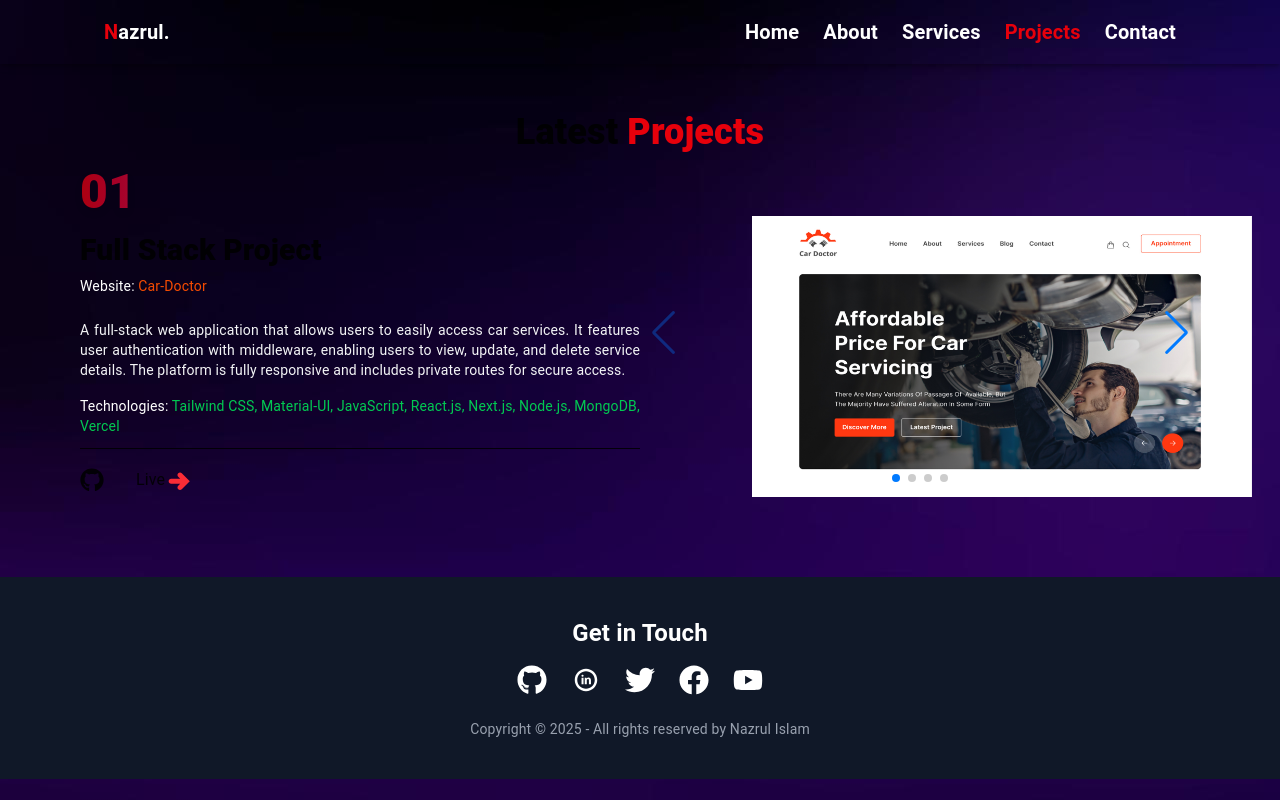
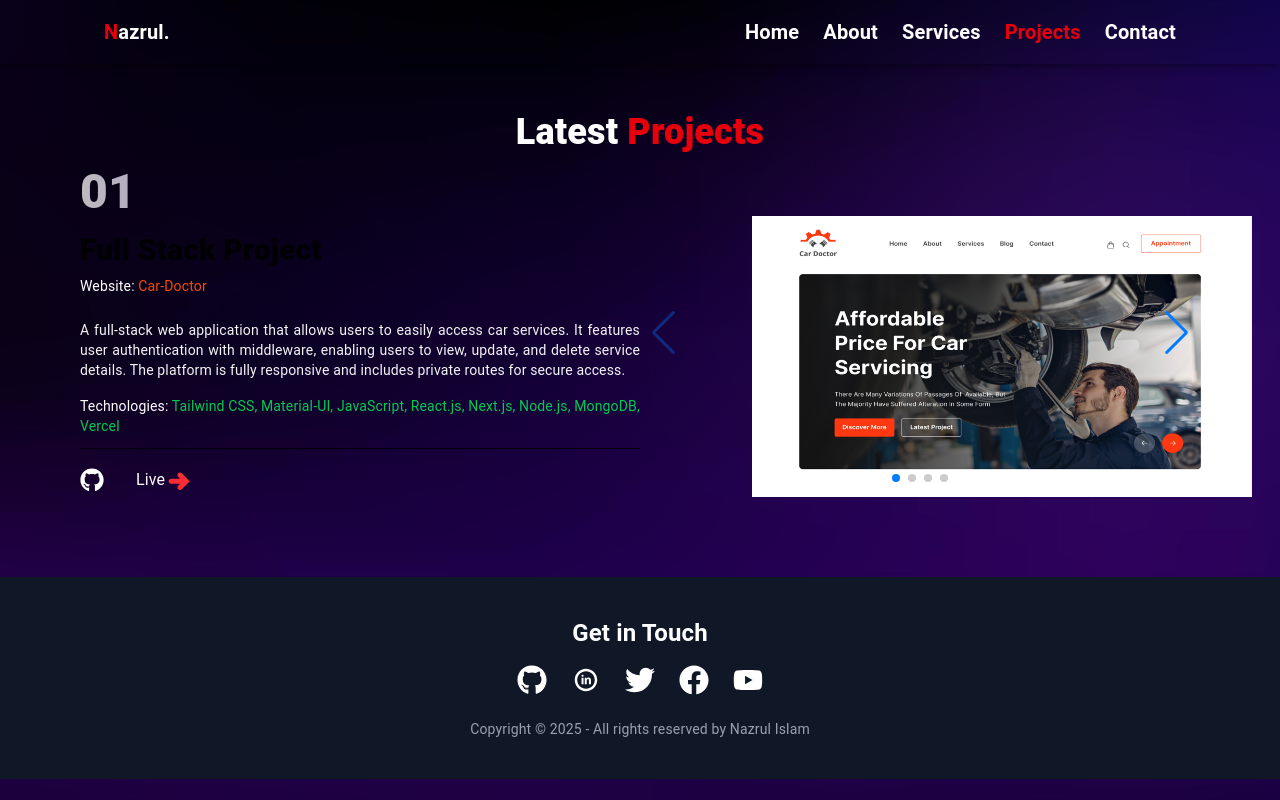
Before and after one commit to Nazrul144/nazrul-portfolio, a Next.js app: page /projects in a window 1280 px wide. Built offline with nearby package versions, Linux system fonts and the light colour scheme.

Commit message:
Portfolio polish

```diff
--- a/src/components/homePage/About.jsx
+++ b/src/components/homePage/About.jsx
@@ -103,7 +103,7 @@ const About = () => {
                           ease: "easeIn",
                           duration: 1,
                         }}
-                        className="grid grid-cols-5 gap-4 px-2 py-1 lg:px-8 lg:py-4"
+                        className="grid grid-cols-5 gap-4 px-2 py-1 lg:px-8 lg:py-8"
                       >
                         {skills?.map((skill, index) => (
                           <Card
@@ -120,7 +120,7 @@ const About = () => {
                               transition={{ repeat: Infinity, duration: 2, ease: "easeInOut" }}
                               style={{ originX: 0.5, originY: 0.5 }}
                             >
-                              <Image src={skill} alt="Image" width={80} height={80} />
+                              <Image src={skill} alt="Image" width={100} height={100} />
                             </motion.div>
                           </Card>
                         ))}
--- a/src/components/homePage/Projects.jsx
+++ b/src/components/homePage/Projects.jsx
@@ -26,8 +26,8 @@ const Projects = () => {
   return (
     <div className="px-4 lg:px-20 relative">
       <motion.h1
-        initial={{  opacity: 0 }}
-        animate={{  opacity: 1 }}
+        initial={{ opacity: 0 }}
+        animate={{ opacity: 1 }}
         transition={{
           delay: 0.2,
           x: { type: "spring", stiffness: 60 },
@@ -35,7 +35,7 @@ const Projects = () => {
           ease: "easeIn",
           duration: 1,
         }}
-        className="font-extrabold text-center text-4xl mb-4 "
+        className="font-extrabold text-center text-4xl mb-4 text-white "
       >
         Latest <span className="text-red-600 ">Projects</span>
       </motion.h1>
@@ -43,7 +43,7 @@ const Projects = () => {
         <div className="lg:w-[50%]">
           <h1
             className="font-extrabold text-5xl text-transparent bg-clip-text
-               bg-gradient-to-r from-red-600 to-purple-700
+               bg-gradient-to-r from-white to-purple-700
                drop-shadow-lg animate-pulse"
           >
             0{activeSlide}
@@ -81,7 +81,7 @@ const Projects = () => {
             animate={{ x: 0, opacity: 1 }}
             transition={{
               delay: 1,
-              x: { type: "spring", stiffness:60 },
+              x: { type: "spring", stiffness: 60 },
               opacity: { duration: 1 },
               ease: "easeIn",
               duration: 1,
@@ -95,7 +95,7 @@ const Projects = () => {
             animate={{ x: 0, opacity: 1 }}
             transition={{
               delay: 1,
-              x: { type: "spring", stiffness:60 },
+              x: { type: "spring", stiffness: 60 },
               opacity: { duration: 1 },
               ease: "easeIn",
               duration: 1,
@@ -110,12 +110,12 @@ const Projects = () => {
             animate={{ x: 0, opacity: 1 }}
             transition={{
               delay: 1,
-              x: { type: "spring", stiffness:60 },
+              x: { type: "spring", stiffness: 60 },
               opacity: { duration: 1 },
               ease: "easeIn",
               duration: 1,
             }}
-            className="flex items-center gap-8 "
+            className="flex items-center gap-8 text-white"
           >
             {projectData[activeSlide - 1]?.githubClient && (
               <Link href={projectData[activeSlide - 1]?.githubClient}>
@@ -148,7 +148,7 @@ const Projects = () => {
           animate={{ x: 0, opacity: 1 }}
           transition={{
             delay: 1,
-            x: { type: "spring", stiffness:60 },
+            x: { type: "spring", stiffness: 60 },
             opacity: { duration: 1 },
             ease: "easeIn",
             duration: 1,
--- a/src/components/homePage/Services.jsx
+++ b/src/components/homePage/Services.jsx
@@ -16,7 +16,7 @@ const Services = () => {
 
   return (
     <div className="lg:px-20 px-4">
-      <h1 className="font-extrabold text-4xl text-center mt-4 lg:mt-8 mb-12">
+      <h1 className="font-extrabold text-4xl text-center mt-4 lg:mt-8 mb-12 text-white">
         <Typewriter
           options={{
             strings: ['My <span class="text-red-600">Services</span>'],
```
